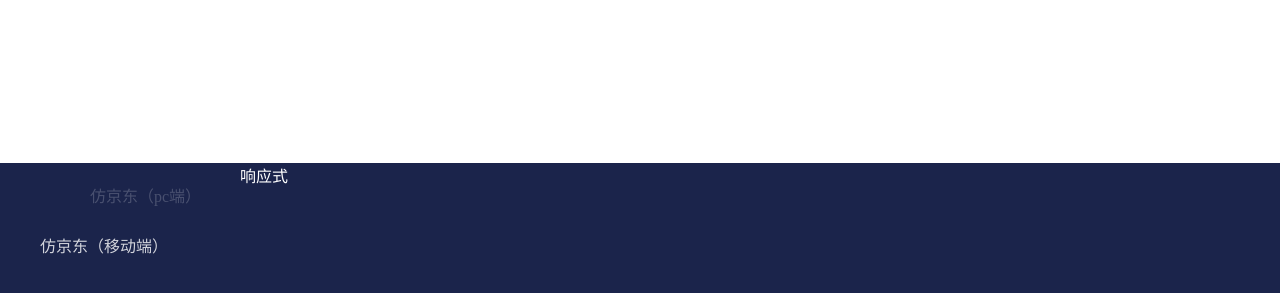
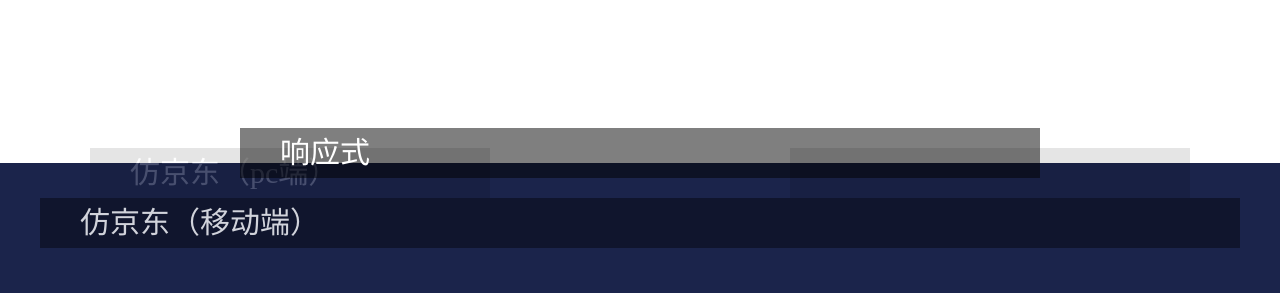
Before and after one commit to HAobINA/HAobINA.github.io, a plain HTML site: page index.html in a window 1280 px wide. Shown: the part 637-930 px from the top of the page. Drawn offline with Linux system fonts and the light colour scheme.

Commit message:
添加了京东移动1

```diff
--- a/css/index.css
+++ b/css/index.css
@@ -101,3 +101,15 @@ h2{
     right:0;
     background-image: url(../images/next.png);
 }
+.slide span {
+    width: 100%;
+    height: 50px;
+    position: absolute;
+    left: 0;
+    bottom: 3px;
+    box-sizing: border-box;
+    padding-left: 40px;
+    font: 400 30px/50px "微软雅黑";
+    color: white;
+    background: rgba(0,0,0,.5);
+}
```
